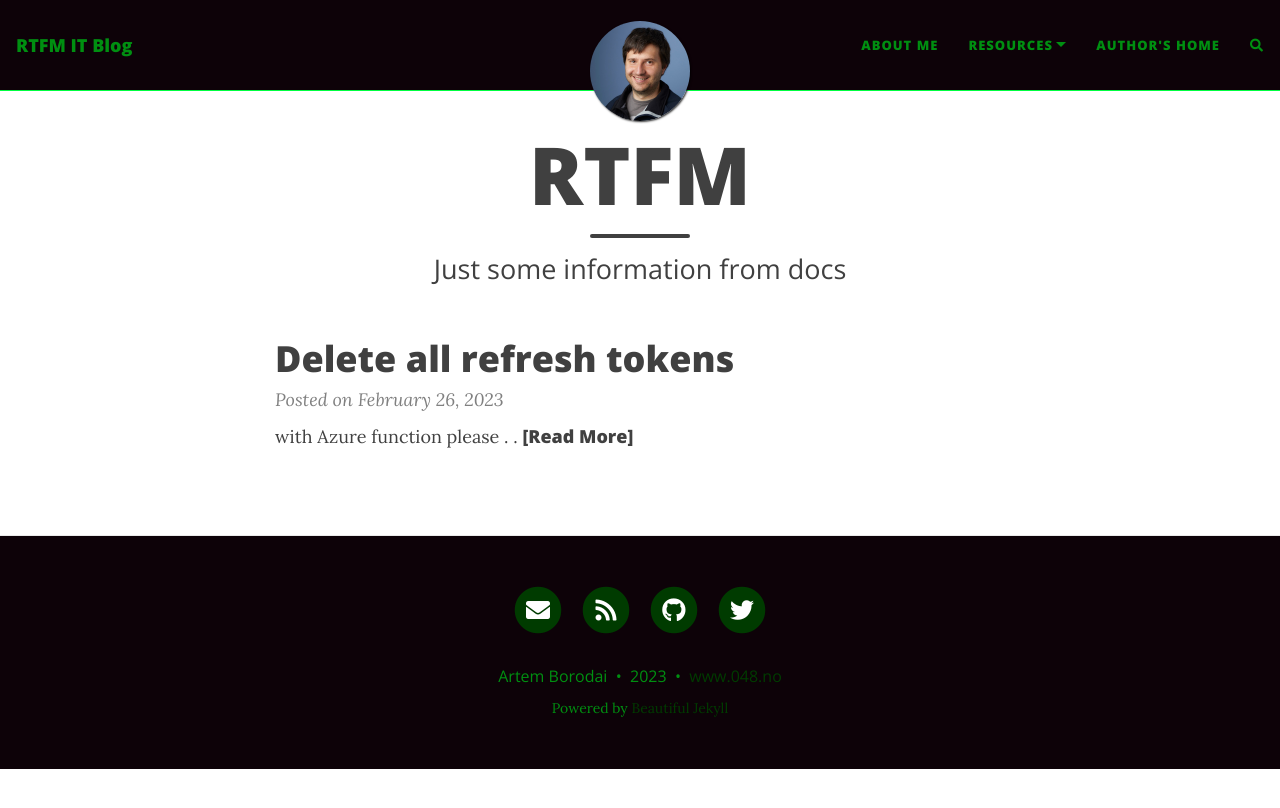
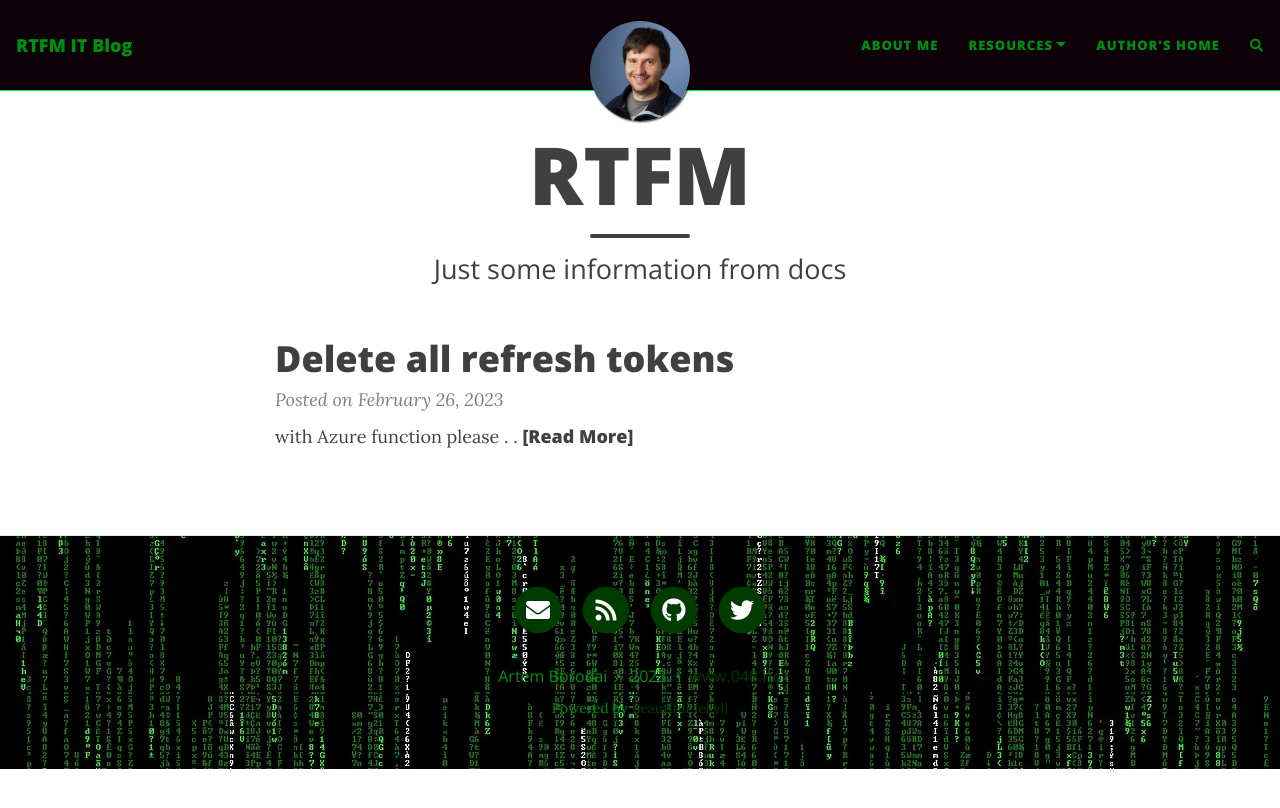
Before and after one commit to artem1982/048.no, a Jekyll site: the page built from index.html, in a window 1280 px wide. Shown: the top 808 px of the page. Built offline with Jekyll 4.4.1, drawn with Linux system fonts in a browser that asks for light colours; nearby versions of some CDN libraries; the list of posts is cut into pages by our own code; comment, search, counter and statistics services are not loaded.

Commit message:
add footer picture2

```diff
--- a/_config.yml
+++ b/_config.yml
@@ -143,7 +143,7 @@
 # instead of colour
 
 #navbar-img: "/images/02/Table_in_the_office.png"
-#footer-img: "/assets/img/bgimage.png"
+footer-img: "/images/02/matrix.png"
 #page-img: "/assets/img/bgimage.png"
 
 # Suggest a colour for mobile browsers to use as the browser's theme. This is only supported by a few mobile browsers.
```
